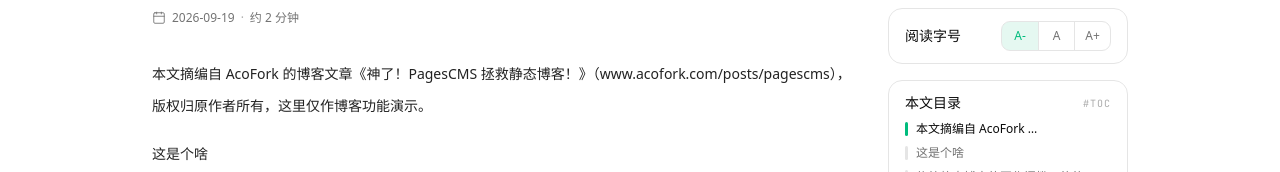
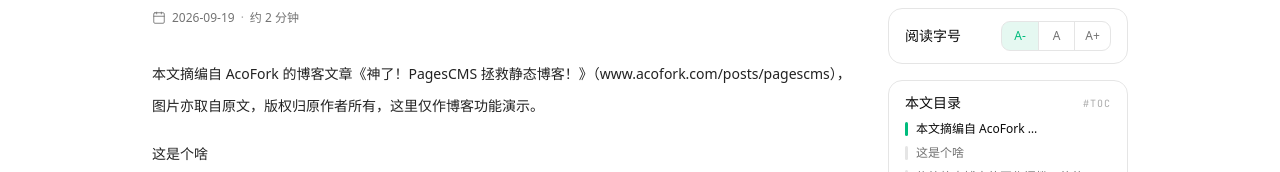
Before and after one commit to HanHanWeb/homepage, a Next.js app: page /blog/demo in a window 1280 px wide. Shown: the part 190-362 px from the top of the page. Built offline with nearby package versions, Linux system fonts and the light colour scheme; a small style sheet from the web is missing; a web font is replaced by a local one.

Commit message:
feat: 正文支持 ## 小标题与图片语法，示例文章引入原文配图

```diff
--- a/src/components/blog/post-view.tsx
+++ b/src/components/blog/post-view.tsx
@@ -10,17 +10,28 @@ import { ReadingBgPicker } from "@/components/reading-bg";
 const FONT_STEPS = ["14px", "15px", "17px"];
 const FONT_LABELS = ["A-", "A", "A+"];
 
-/** 纯文本按空行切段，用于目录锚点；单换行仍由 whitespace-pre-line 保留 */
-function splitParagraphs(post: Post): string[] {
-  return (post.content ?? post.description ?? "")
+type Block =
+  | { kind: "heading"; text: string }
+  | { kind: "image"; alt: string; src: string }
+  | { kind: "para"; text: string };
+
+/** 轻量块解析：空行分段，## 开头为小标题，![alt](src) 整行为图片 */
+function parseBlocks(content: string): Block[] {
+  return content
     .split(/\n{2,}/)
-    .map((s) => s.trim())
-    .filter(Boolean);
+    .map((t) => t.trim())
+    .filter(Boolean)
+    .map<Block>((t) => {
+      if (t.startsWith("## ")) return { kind: "heading", text: t.slice(3) };
+      const img = t.match(/^!\[([^\]]*)\]\(([^)]+)\)$/);
+      if (img) return { kind: "image", alt: img[1], src: img[2] };
+      return { kind: "para", text: t };
+    });
 }
 
 export function PostView({ post }: { post: Post }) {
-  const paragraphs = splitParagraphs(post);
-  const showToc = paragraphs.length >= 3;
+  const blocks = parseBlocks(post.content ?? post.description ?? "");
+  const showToc = blocks.length >= 3;
   const [fontStep, setFontStep] = useState(1);
   const [active, setActive] = useState(0);
   const contentRef = useRef<HTMLDivElement | null>(null);
@@ -117,16 +128,43 @@ export function PostView({ post }: { post: Post }) {
             className="mt-8 space-y-4 leading-8 text-foreground/90"
             style={{ fontSize: FONT_STEPS[fontStep] }}
           >
-            {paragraphs.map((text, i) => (
+            {blocks.map((b, i) => {
+              if (b.kind === "heading") {
+                return (
+                  <h2
+                    key={i}
+                    id={showToc ? `toc-b-${i}` : undefined}
+                    data-toc={showToc ? "" : undefined}
+                    className="font-serif-sc mt-9 text-xl tracking-tight"
+                  >
+                    {b.text}
+                  </h2>
+                );
+              }
+              if (b.kind === "image") {
+                return (
+                  <span key={i} className="block">
+                    {/* eslint-disable-next-line @next/next/no-img-element */}
+                    <img
+                      src={b.src}
+                      alt={b.alt}
+                      loading="lazy"
+                      className="w-full rounded-xl border"
+                    />
+                  </span>
+                );
+              }
+              return (
                 <p
                   key={i}
-                id={showToc ? `toc-p-${i}` : undefined}
+                  id={showToc ? `toc-b-${i}` : undefined}
                   data-toc={showToc ? "" : undefined}
                   className="whitespace-pre-line"
                 >
-                {text}
+                  {b.text}
                 </p>
-            ))}
+              );
+            })}
           </div>
         </article>
 
@@ -170,14 +208,25 @@ export function PostView({ post }: { post: Post }) {
                 </span>
               </div>
               <div>
-                {paragraphs.map((text, i) => (
+                {blocks.map((b, i) => {
+                  if (b.kind === "image") return null;
+                  const label =
+                    b.kind === "heading"
+                      ? b.text
+                      : b.text.length > 14
+                        ? `${b.text.slice(0, 14)}…`
+                        : b.text;
+                  return (
                     <button
                       key={i}
                       type="button"
                       onClick={() =>
                         document
-                        .getElementById(`toc-p-${i}`)
-                        ?.scrollIntoView({ behavior: "smooth", block: "start" })
+                          .getElementById(`toc-b-${i}`)
+                          ?.scrollIntoView({
+                            behavior: "smooth",
+                            block: "start",
+                          })
                       }
                       className={`flex w-full items-center gap-2 py-1 text-left text-xs transition-colors ${
                         active === i
@@ -191,11 +240,10 @@ export function PostView({ post }: { post: Post }) {
                           active === i ? "bg-[#00bc7d]" : "bg-border"
                         }`}
                       />
-                    <span className="truncate">
-                      {text.length > 14 ? `${text.slice(0, 14)}…` : text}
-                    </span>
+                      <span className="truncate">{label}</span>
                     </button>
-                ))}
+                  );
+                })}
               </div>
             </section>
           )}
--- a/src/lib/blog.ts
+++ b/src/lib/blog.ts
@@ -27,23 +27,29 @@ export const DEMO_POST: Post = {
     "以 AcoFork 的 PagesCMS 文章为底稿的示例摘编，用于演示博客的多段落排版、目录与阅读功能。",
   category: "示例",
   tags: ["示例", "PagesCMS"],
-  wordCount: 436,
+  wordCount: 450,
   createdAt: "2026-09-19",
-  content: `本文摘编自 AcoFork 的博客文章《神了！PagesCMS 拯救静态博客！》（www.acofork.com/posts/pagescms），版权归原作者所有，这里仅作博客功能演示。
+  content: `本文摘编自 AcoFork 的博客文章《神了！PagesCMS 拯救静态博客！》（www.acofork.com/posts/pagescms），图片亦取自原文，版权归原作者所有，这里仅作博客功能演示。
 
 这是个啥
 
 传统静态博客的写作门槛，往往不在写作本身：你得先装好 GitHub 客户端、配好 Markdown 编辑器，才能真正开始敲第一篇文章。PagesCMS 想解决的正是这段「写作前的仪式」——它代理你读写 GitHub 仓库，让任何能打开浏览器的设备都变成写作台，手机上也能随时改稿。
 
+![PagesCMS 界面（图源原文）](https://www.acofork.com/img/b336d0ff-34b2-418f-9b81-d9c7c61db739.webp)
+
 快速入门
 
 上手只要两步：要么用官方模板新建一个仓库，要么把 PagesCMS 连接到已有的博客仓库。之后打开 app.pagescms.org，选中仓库，就可以直接写文章、传图片、点发布。
+
+![快速入门（图源原文）](https://www.acofork.com/img/image-1.png)
 
 原理
 
 PagesCMS 用仓库根目录的 .pages.yml 做声明式配置，声明文章放在哪里、媒体目录在哪、发布时触发什么构建流程。本质上它是把 GitHub 当数据库用，通过预定义的操作读写文件、触发 Action。数据始终存在自己的仓库里，公开透明，随时可以迁移。
 
 它同时是「服务器驱动式开发」的好范例：前端根据后端返回的 JSON 模板动态渲染界面，仓库内容一变，刷新页面就能看到新的编辑界面。
+
+![配置示例（图源原文）](https://www.acofork.com/img/image-2.png)
 
 小结
 
```
Lines whose indentation alone changed are shown as unchanged.
